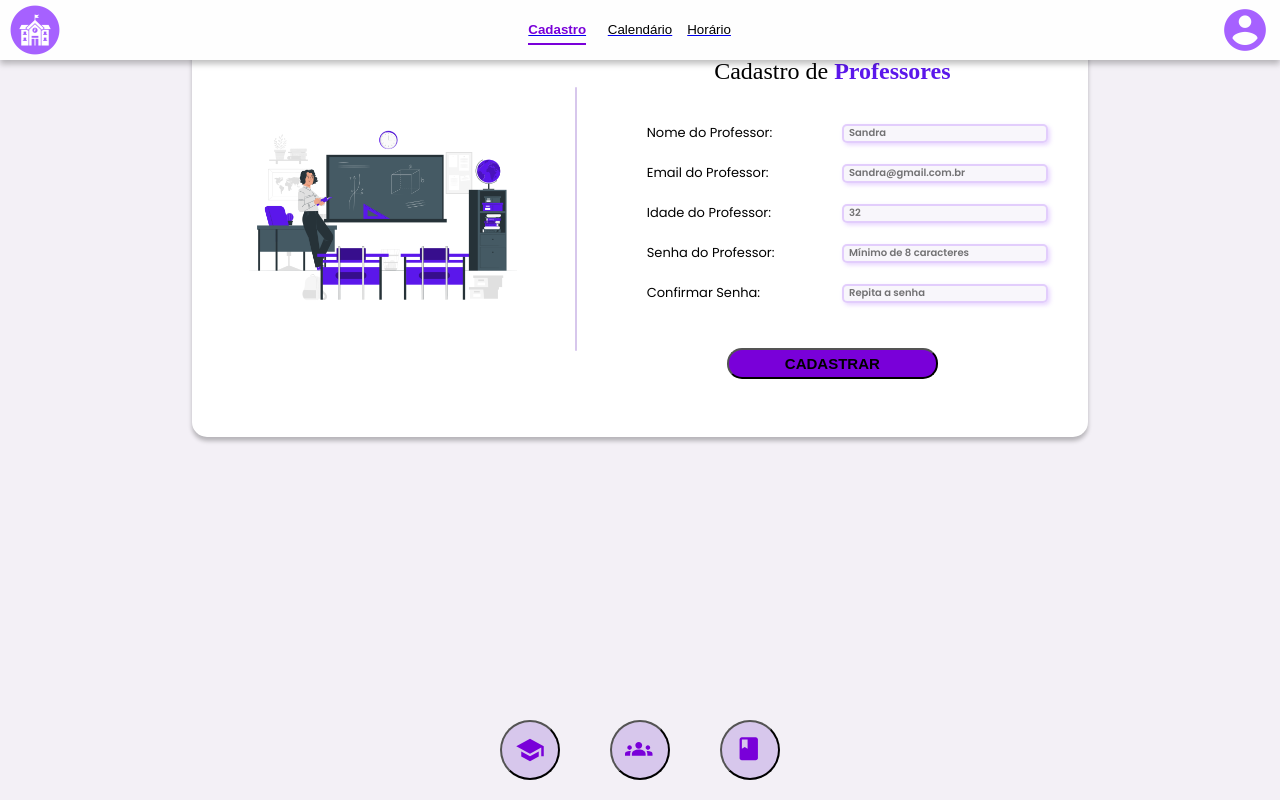
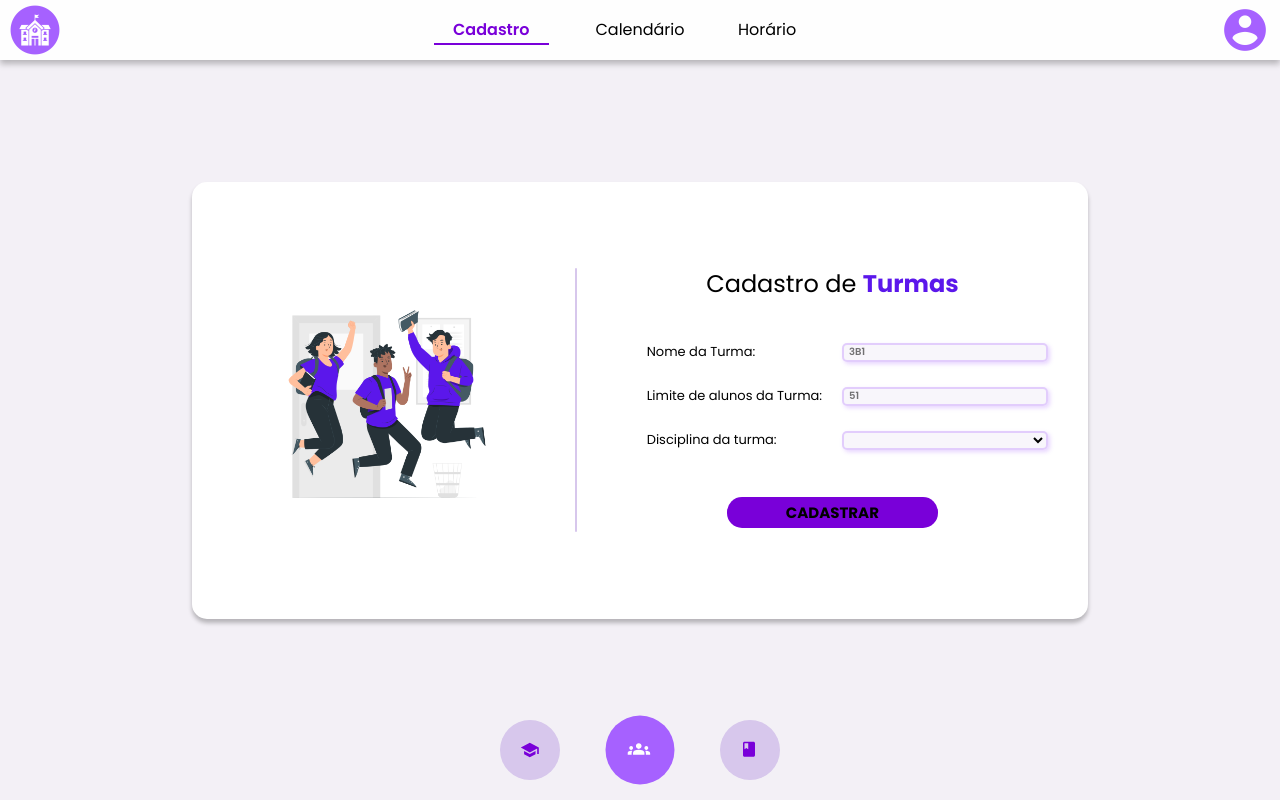
Before and after one commit to AlessandroXavierSantos/ProjetoReact, a React (Vite) app: page /register in a window 1280 px wide. Built offline with nearby package versions, Linux system fonts and the light colour scheme.

Commit message:
Mexendo no style

```diff
--- /dev/null
+++ b/src/App.css
@@ -0,0 +1,41 @@
+#root {
+  max-width: 1280px;
+  margin: 0 auto;
+  padding: 2rem;
+  text-align: center;
+}
+
+.logo {
+  height: 6em;
+  padding: 1.5em;
+  will-change: filter;
+}
+.logo:hover {
+  filter: drop-shadow(0 0 2em #646cffaa);
+}
+.logo.react:hover {
+  filter: drop-shadow(0 0 2em #61dafbaa);
+}
+
+@keyframes logo-spin {
+  from {
+    transform: rotate(0deg);
+  }
+  to {
+    transform: rotate(360deg);
+  }
+}
+
+@media (prefers-reduced-motion: no-preference) {
+  a:nth-of-type(2) .logo {
+    animation: logo-spin infinite 20s linear;
+  }
+}
+
+.card {
+  padding: 2em;
+}
+
+.read-the-docs {
+  color: #888;
+}
--- a/src/Components/TelaCadastroPerfil/login.tsx
+++ b/src/Components/TelaCadastroPerfil/login.tsx
@@ -8,88 +8,20 @@ import imagemLogin from '../../assets/imagemLogin.png'
 
 
 export default function login(){
-    const [form, setForm] = useState('');
-    const [containerClass, setContainerClass] = useState('firstContainer')
-    const [loginClass, setLoginClass] = useState('login')
-    const [showLogo, setShowLogo] = useState('show')
-    const [component, setComponent] = useState('login')
-
-    // const changeToCadastro = ()=>{
-    //     setContainerClass('firstContainer animation');
-    //     setTimeout(()=> {
-    //         setContainerClass('firstContainer');
-    //         setLoginClass('login-reverse')
-    //         setShowLogo('none')
-    //         // document.location.href="/cadastro";
-    //     }, 1400)
-    // }
-
     return(
-        <div className={loginClass}>
-            <div className="secondContainer">
-                {
-                    showLogo == 'show' ? (
-                        <div className="containerLogo" >
-                            <img src={logo}/>
-                        </div>
-                    ) :
-                    null
-                }
-                <div className="containerImage">
-                    <img src={imagemLogin}/>
+        <div className="login">
+            <div className="firstContainer">
+                <div className="containerTitule">
+                    <h1 className="textTitule">Já tem uma Conta? Comece a ensinar de um jeito mais rápido e mais <span className="textColor">evoluído</span></h1>
                 </div>
             </div>
-                <div className={containerClass}>
-                <div className="containerTitule">
-                    <h1 className="textTitule">Já tem uma conta? Comece a ensinar e gestar de um jeito mais rápido e mais <span className="textColor">evoluído</span></h1>
-                </div>
-                <div className="containerInputs">
-                    {
-                        form == "escola" ? (
-                            <div>
-                                <div>
-                                    <label>E-mail da Escola:</label>
-                                    <input type="text" className="inputs"/>
-                                </div>
-                                <div>
-                                    <label>Senha:</label>
-                                    <input type="password" className="inputs "/>
-                                </div>
-                            </div>
-                        ) :
-                        (
-                            <div>
-                                <div>
-                                    <label>E-mail do professor:</label>
-                                    <input type="text" className="inputs"/>
-                                </div>
-                                <div>
-                                    <label>Senha:</label>
-                                    <input type="password" className="inputs "/>
-                                </div>
-                            </div>
-                        )
-                    }
-                </div>
-                <div className="containerInput">
-                    <div className="divInput">
-                        <input type="radio" name="type" id="school" onClick={()=>{setForm("escola")}}/>
-                        <label htmlFor={'school'}>Escola</label>
+            <div className="containerForms">
+                <form>
+                    <div className="">
+                        <label>Email: </label>
+                        <input type="text" className="inputs"/>
                     </div>
-                    <div className="divInput">
-                        <input type="radio" name="type" id="teacher" onClick={()=>{setForm("professor")}}/>
-                        <label htmlFor={"teacher"}>Professor</label>
-                    </div>
-                </div>
-                <div>
-                    <h3 className="textLogin">
-                        Não tem uma conta ainda? Clique
-                        <span className="textColor click"> aqui</span>
-                    </h3>
-                </div>
-                <div>
-                    <button className="btnEntrar">Entrar</button>
-                </div>
+                </form>
             </div>
         </div>
     )
--- a/src/Components/container_class.tsx
+++ b/src/Components/container_class.tsx
@@ -28,6 +28,10 @@ function Turma() {
                                 <label>Limite de alunos da Turma:</label>
                                 <input type='number' className='input_reg' placeholder='51'></input>
                             </section>
+                            <section className='form'>
+                                <label>Disciplina da turma:</label>
+                                <select name='class' className='input_reg' placeholder='Sandra'></select>
+                            </section>
                             <section className='button'>
                                 <button type='submit' className='register_btn'>Cadastrar</button>
                             </section>
--- a/src/Components/container_subject.tsx
+++ b/src/Components/container_subject.tsx
@@ -27,7 +27,7 @@ function Disciplina() {
                             </section>
                             <section className='form'>
                                 <label>Nome do Professor:</label>
-                                <input type='text' className='input_reg' placeholder='Sandra'></input>
+                                <select name='class' className='input_reg' placeholder='Sandra'></select>
                             </section>
                             <section className='button'>
                                 <button type='submit' className='register_btn'>Cadastrar</button>
--- /dev/null
+++ b/src/index.css
@@ -0,0 +1,72 @@
+@import url('https://fonts.googleapis.com/css2?family=Poppins:wght@100;200;300;400;500;600;700;800;900&display=swap');
+
+:root {
+  font-family: 'Poppins', sans-serif;
+  font-size: 16px;
+  line-height: 24px;
+  font-weight: 400;
+
+  color-scheme: light;
+  color: rgba(0, 0, 0, 0.87);
+  background-color: #242424;
+
+  font-synthesis: none;
+  text-rendering: optimizeLegibility;
+  -webkit-font-smoothing: antialiased;
+  -moz-osx-font-smoothing: grayscale;
+  -webkit-text-size-adjust: 100%;
+}
+
+a {
+  font-weight: 500;
+  color: #646cff;
+  text-decoration: inherit;
+}
+a:hover {
+  color: #535bf2;
+}
+
+body {
+  margin: 0;
+  display: flex;
+  place-items: center;
+  min-width: 320px;
+  min-height: 100vh;
+}
+
+h1 {
+  font-size: 3.2em;
+  line-height: 1.1;
+}
+
+button {
+  border-radius: 8px;
+  border: 1px solid transparent;
+  padding: 0.6em 1.2em;
+  font-size: 1em;
+  font-weight: 500;
+  font-family: inherit;
+  background-color: #1a1a1a;
+  cursor: pointer;
+  transition: border-color 0.25s;
+}
+button:hover {
+  border-color: #646cff;
+}
+button:focus,
+button:focus-visible {
+  outline: 4px auto -webkit-focus-ring-color;
+}
+
+@media (prefers-color-scheme: light) {
+  :root {
+    color: #213547;
+    background-color: transparent;
+  }
+  a:hover {
+    color: #747bff;
+  }
+  button {
+    background-color: #f9f9f9;
+  }
+}
--- a/src/main.tsx
+++ b/src/main.tsx
@@ -1,5 +1,5 @@
 import React from 'react'
-
+import './index.css'
 import ReactDOM from 'react-dom/client'
 import App from './App'
 
--- a/src/pages/register/Register.tsx
+++ b/src/pages/register/Register.tsx
@@ -6,29 +6,76 @@ import React from 'react'
 // Components
 import Header from '../../Components/header'
 import Buttons from '../../Components/buttons'
-import Professor from '../../Components/container_prof'
-import Turma from '../../Components/container_class'
-import Disciplina from '../../Components/container_subject'
+import Professor from '../../components/container_prof'
+import Turma from '../../components/container_class'
+import Disciplina from '../../components/container_subject'
 
 function Register() {
+
+
+    const [teacherDisplay, setTeacherDisplay] = useState("block")
+    const [classesDisplay, setClassesDisplay] = useState("none")
+
+    const [component, setComponent] = useState("2")
+
+
+
     return (
         <div>
             <section className="top">
                 <Header />
             </section>
             <section className='mid' >
-                <div className='professor' style={{ display: 'block' }}>
-                    <Professor />
-                </div>
-                <div className='turmas' style={{ display: 'none' }}>
-                    <Turma />
-                </div>
-                <div className='disciplinas' style={{ display: 'none' }}>
-                    <Disciplina />
+                <div className='disciplinas'>
+                    {
+                        component == "1" ? <Professor /> :
+                        component == "2" ? <Turma /> :
+                        component == "3" ? <Disciplina /> : null
+                    }
                 </div>
             </section>
             <section className='bottom'>
-                <Buttons />
+
+                <footer>
+                    <div className='nav_boxes'>
+                        <button onClick={() => {setComponent("1")}} className={`svg ${"1" == component ? "active" : ""}`}>
+                            <svg width="24" height="24" viewBox="0 0 24 24" fill="none" xmlns="http://www.w3.org/2000/svg" >
+                                <g clip-path="url(#clip0_3_26)">
+                                    <path d="M5 13.18V17.18L12 21L19 17.18V13.18L12 17L5 13.18ZM12 3L1 9L12 15L21 10.09V17H23V9L12 3Z" fill="#7900D9" />
+                                </g>
+                                <defs>
+                                    <clipPath id="clip0_3_26">
+                                        <rect width="24" height="24" fill="white" />
+                                    </clipPath>
+                                </defs>
+                            </svg>
+                        </button>
+                        <button autoFocus  onClick={ () => {setComponent("2")}} className={`svg ${"2" == component ? "active" : ""}`}>
+                            <svg width="24" height="24" viewBox="0 0 24 24" fill="none" xmlns="http://www.w3.org/2000/svg">
+                                <g clip-path="url(#clip0_3_29)">
+                                    <path d="M11 11.6875C12.4942 11.6875 13.8142 12.045 14.8867 12.5125C15.8767 12.9525 16.5 13.9425 16.5 15.015V16.5H5.5V15.0242C5.5 13.9425 6.12333 12.9525 7.11333 12.5217C8.18583 12.045 9.50583 11.6875 11 11.6875ZM3.66667 11.9167C4.675 11.9167 5.5 11.0917 5.5 10.0833C5.5 9.075 4.675 8.25 3.66667 8.25C2.65833 8.25 1.83333 9.075 1.83333 10.0833C1.83333 11.0917 2.65833 11.9167 3.66667 11.9167ZM4.7025 12.925C4.36333 12.87 4.02417 12.8333 3.66667 12.8333C2.75917 12.8333 1.8975 13.0258 1.11833 13.365C0.44 13.6583 0 14.3183 0 15.0608V16.5H4.125V15.0242C4.125 14.2633 4.33583 13.5483 4.7025 12.925ZM18.3333 11.9167C19.3417 11.9167 20.1667 11.0917 20.1667 10.0833C20.1667 9.075 19.3417 8.25 18.3333 8.25C17.325 8.25 16.5 9.075 16.5 10.0833C16.5 11.0917 17.325 11.9167 18.3333 11.9167ZM22 15.0608C22 14.3183 21.56 13.6583 20.8817 13.365C20.1025 13.0258 19.2408 12.8333 18.3333 12.8333C17.9758 12.8333 17.6367 12.87 17.2975 12.925C17.6642 13.5483 17.875 14.2633 17.875 15.0242V16.5H22V15.0608ZM11 5.5C12.5217 5.5 13.75 6.72833 13.75 8.25C13.75 9.77167 12.5217 11 11 11C9.47833 11 8.25 9.77167 8.25 8.25C8.25 6.72833 9.47833 5.5 11 5.5Z" fill="#7900D9" />
+                                </g>
+                                <defs>
+                                    <clipPath id="clip0_3_29">
+                                        <rect width="24" height="24" fill="white" />
+                                    </clipPath>
+                                </defs>
+                            </svg>
+                        </button>
+                        <button onClick={ () => {setComponent("3")}} className={`svg ${"3" == component ? "active" : ""}`}>
+                            <svg width="24" height="24" viewBox="0 0 24 24" fill="none" xmlns="http://www.w3.org/2000/svg">
+                                <g clip-path="url(#clip0_3_33)">
+                                    <path d="M16.5 1.83337H5.5C4.49166 1.83337 3.66666 2.65837 3.66666 3.66671V18.3334C3.66666 19.3417 4.49166 20.1667 5.5 20.1667H16.5C17.5083 20.1667 18.3333 19.3417 18.3333 18.3334V3.66671C18.3333 2.65837 17.5083 1.83337 16.5 1.83337ZM5.5 3.66671H10.0833V11L7.79166 9.62504L5.5 11V3.66671Z" fill="#7900D9" />
+                                </g>
+                                <defs>
+                                    <clipPath id="clip0_3_33">
+                                        <rect width="24" height="24" fill="white" />
+                                    </clipPath>
+                                </defs>
+                            </svg>
+                        </button>
+                    </div>
+                </footer>
             </section>
         </div>
 
--- a/src/pages/telaInicial/telaInicial.tsx
+++ b/src/pages/telaInicial/telaInicial.tsx
@@ -28,9 +28,8 @@ export default function telaInicial(){
     return(
         <div className="telaInicial">
             <div className="firstDiv">
-
+                <Login/>
             </div>
-            {/* <Login/>  */}
             {/* <Cadastro/> */}
         </div>
     )
```
Also changed, not shown: src/Components/TelaCadastroPerfil/style.css (+11 -7 lines).
